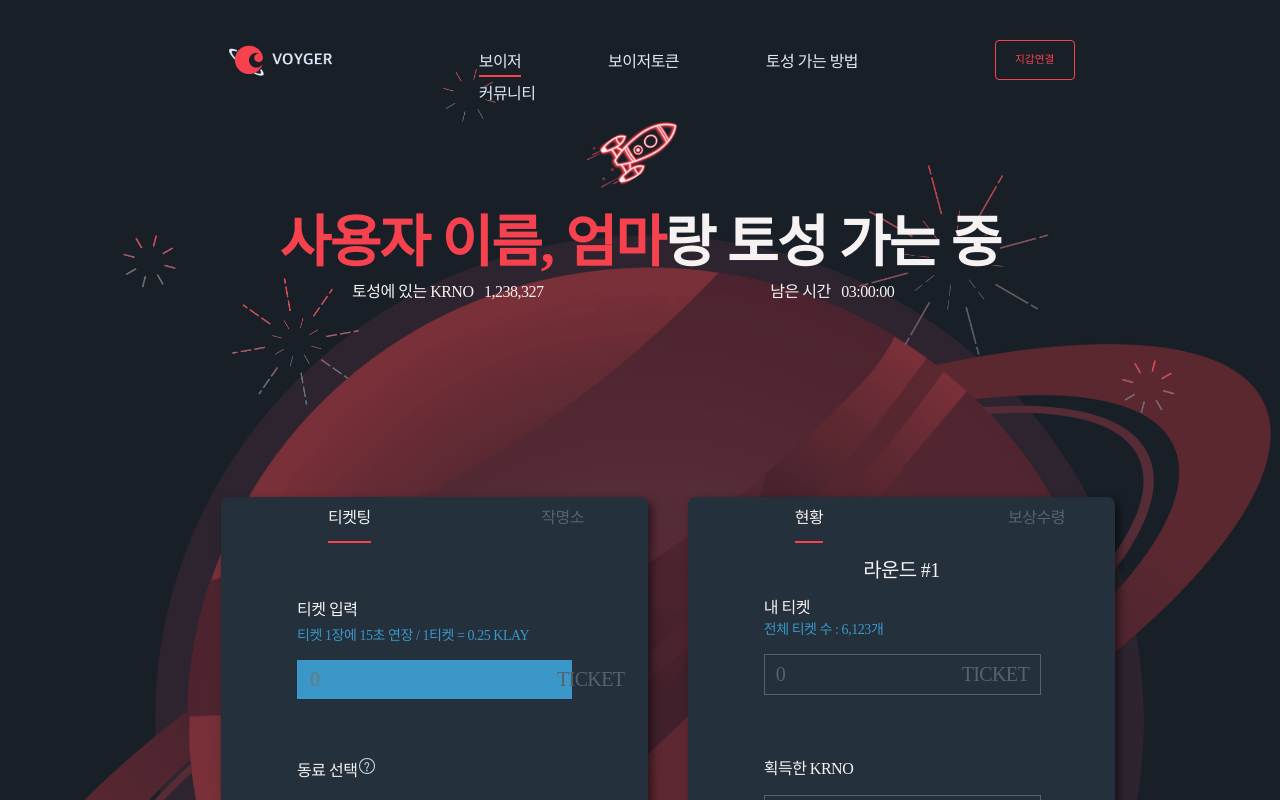
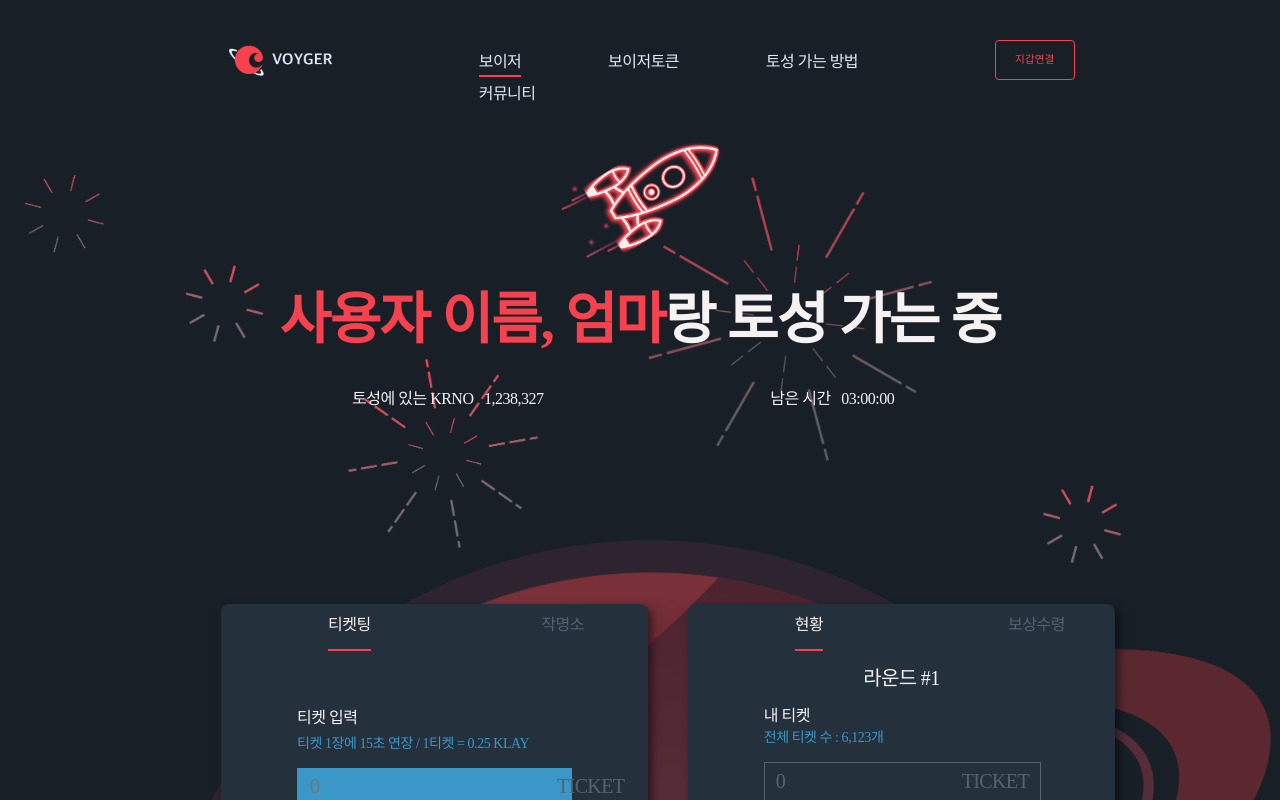
Before and after one commit to wndrms/Klay_Voyger, a React (Create React App) app: page /#/ in a window 1280 px wide. Shown: the top 800 px of the page. Built offline with nearby package versions, Linux system fonts and the light colour scheme.

Commit message:
css, InputBox 변경

```diff
--- a/src/components/App.scss
+++ b/src/components/App.scss
@@ -6,9 +6,6 @@
     url('/img/img-fire-5@3x.png'),
     url('/img/img-planet@3x.png');
     background-repeat: no-repeat, no-repeat, no-repeat, no-repeat, no-repeat, no-repeat;
-    @media screen {
-
-    }
-    background-size: 14.84375vw 14.84375vw, 4.1146vw 4.1146vw, 9.8958vw 9.8958vw, 4.1146vw 4.1146vw, 4.1146vw 4.1146vw, 100% auto;
-    background-position: right 18.0729vw bottom 55.6429vh, right 61.25vw bottom 84.7857vh, right 71.9792vw bottom 49.4286vh, right 86.25vw bottom 64.07143vh, right 8.2448vw bottom 48.3643vh, right 0 top 20.7857vh;
+    background-size: 285px 284px, 79px 78px, 190px 189px, 79px 78px, 79px 78px, 100% auto;
+    background-position: right 347px top 137px, right 1176px top 135px, left 348px top 319px, left 185px top 225px, right 158px top 445px, right 0 top 471px;
 }
--- a/src/components/InputBox.js
+++ b/src/components/InputBox.js
@@ -4,12 +4,14 @@ import './InputBox.scss';
 
 const InputBox = (props) => {
     const [tmp, settmp] = useState();
+    const [Focus, setFocus] = useState(false);
 
     const onChange = event => {
         const {value} = event.target;
         settmp(value);
         console.log(tmp);
     }
+    const onFocus = event => setFocus(!Focus);
     return (
         <div className="input-box-basic" style={{paddingTop:props.padding}}>
             <div className="input-text-area">
@@ -24,13 +26,21 @@ const InputBox = (props) => {
                 <input
                     type={props.type}
                     placeholder={props.placeholder}
-                    onChange={onChange}/>
+                    onChange={onChange}
+                    className={classNames("input-basic", {"focus" : Focus || tmp})}
+                    onFocus={onFocus}
+                    onBlur={onFocus}/>
                 {props.symbol &&
                     <div>
                         <span className={classNames("symbol", {"insert": tmp})}>{props.symbol}</span>
                     </div>
                 }
             </div>
+            {props.error &&
+                <div className="error-box">
+                    <span>props.errorMessage</span>
+                </div>
+            }
         </div>
     )
 }
--- a/src/components/InputBox.scss
+++ b/src/components/InputBox.scss
@@ -48,6 +48,9 @@
             letter-spacing: -0.63px;
             color: #556371;
         }
+        .focus {
+            color: #24303c;
+        }
         .symbol {
             margin-right: 0.8607vw;
             font-family: NotoSansKR;
--- a/src/components/Main.scss
+++ b/src/components/Main.scss
@@ -39,25 +39,24 @@ input[type="number"]::-webkit-inner-spin-button {
 main {
     .main-page {
         width: 100%;
-        height: calc(100vh - 120px);
+        height: 1280px;
         .rocket-img-area {
             width: 100%;
-            height: 8.5714vh;
+            height: 120px;
+            margin-top: 60px;
             align-items: center;
             img {
                 height: 100%;
                 width: auto;
-                padding-left: 45.3125vw;
+                padding-left: calc(50vw - 90px);
             }
         }
         .main-title {
             width: 100%;
-            max-width: 769px;
             margin: auto;
-            margin-top: 1vh;
+            margin-top: 14px;
             text-align: center;
             .main-title-text {
-                width: 769px;
                 height: 80px;
                 font-family: NotoSansKR;
                 font-size: 56px;
@@ -68,7 +67,6 @@ main {
                 letter-spacing: -1.75px;
                 text-align: center;
                 color: #f5424e;
-
                 .main-title-text1 {
                     letter-spacing: -1.72px;
                     color: #f6f2f2;
@@ -80,6 +78,7 @@ main {
             max-width: 769px;
             height: 45px;
             margin: auto auto;
+            margin-top: 30px;
             text-align: center;
             .data-box {
                 display: flex;
```
Also changed, not shown: 1 other file (tests, documents, lock files or other folders).
